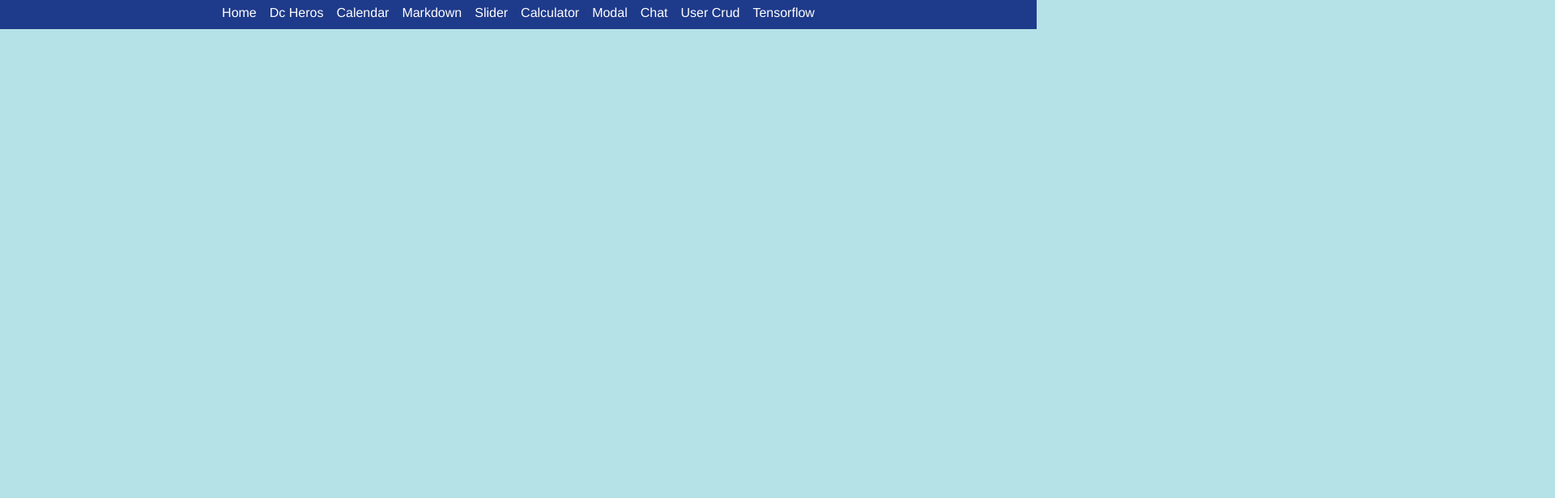
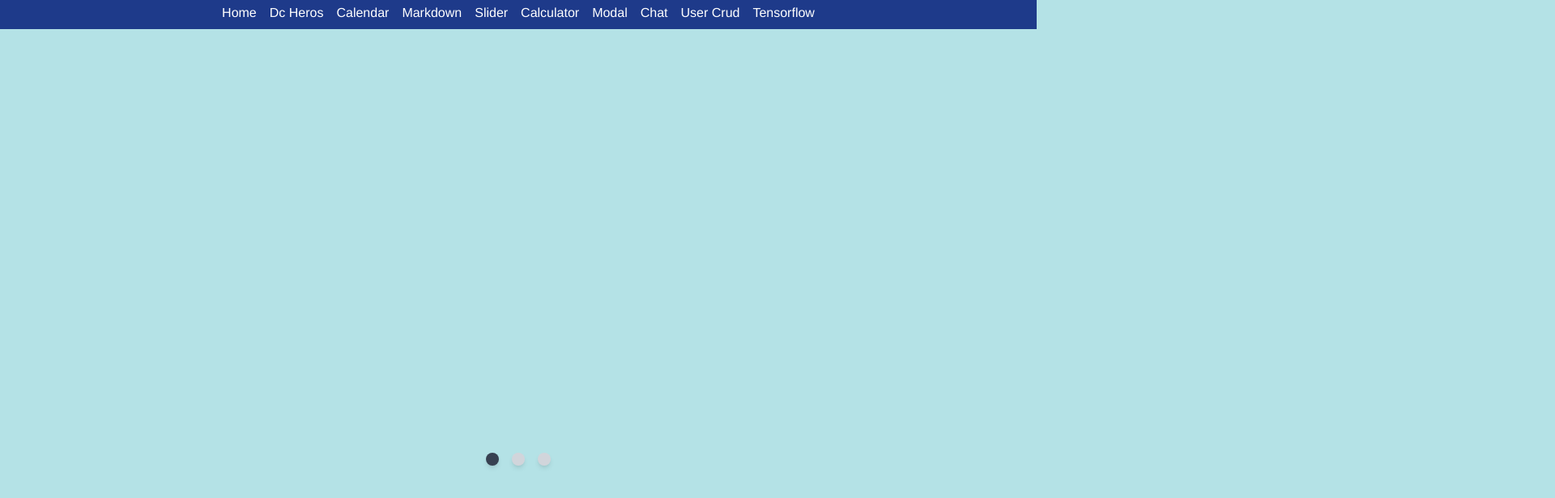
Before and after one commit to jasmine8711/vue-10, a Vue app in the folder heros/: page /slider in a window 1280 px wide. Shown: the part 64-680 px from the top of the page at 81% size, 1920 px wide, since content can reach past the window. Built offline with nearby package versions, Linux system fonts and the light colour scheme.

Commit message:
slider carousel finished

```diff
--- a/heros/package.json
+++ b/heros/package.json
@@ -9,6 +9,7 @@
   },
   "dependencies": {
     "core-js": "^3.6.5",
+    "marked": "^1.2.7",
     "vue": "^3.0.0",
     "vue-router": "^4.0.3"
   },
--- a/heros/src/components/AppHeader.vue
+++ b/heros/src/components/AppHeader.vue
@@ -18,7 +18,7 @@ export default {
         { title: "Dc Heros", to: "/heros" },
         { title: "Calendar", to: "/calendar" },
         { title: "Markdown", to: "/markdown" },
-        { title: "Slider", to: "/slider-carousel" },
+        { title: "Slider", to: "/slider" },
         { title: "Calculator", to: "/calculator" },
         { title: "Modal", to: "/resuseable-modal" },
         { title: "Chat", to: "/chat" },
--- a/heros/src/components/MarkDown.vue
+++ b/heros/src/components/MarkDown.vue
@@ -1,12 +1,26 @@
 <template>
-  <section class="flex w-10/12">
-    <article class="w-1/2 border bg-gray-100">left</article>
-    <article class="w-1/2 border bg-gray-100">right</article>
-  </section>
+  <div class="w-full">
+    <h1 class="p-5">Markdown APP</h1>
+    <section class="flex w-10/12 m-auto h-screen">
+      <article class="w-1/2 border">
+        <textarea class="w-full h-full" :value="text"></textarea>
+      </article>
+      <article class="w-1/2 border bg-gray-100">
+        <textarea class="w-full h-full" :value="text"></textarea>
+      </article>
+    </section>
+  </div>
 </template>
 
 <script>
-export default {};
+export default {
+  data() {
+    return {
+      text: "**this is markdown app**",
+    };
+  },
+  computed: {},
+};
 </script>
 
 <style>
--- /dev/null
+++ b/heros/src/components/Slider.vue
@@ -0,0 +1,78 @@
+<template>
+  <div class="flex flex-wrap w-full relative">
+    <div class="absolute w-full" v-for="(color, index) in sliders" :key="color">
+      <transition name="fade">
+        <div
+          v-if="currentSlide == index"
+          :class="color"
+          style="height: 550px"
+        ></div>
+      </transition>
+    </div>
+    <div class="w-full" style="height: 540px">
+      <div class="absolute bottom-0 w-full flex justify-center">
+        <div
+          v-for="(slider, index) in sliders"
+          :key="slider"
+          @click="makeActive(index)"
+          :class="currentSlide == index ? 'bg-gray-700' : 'bg-gray-300'"
+          class="w-4 h-4 mx-2 rounded-full cursor-pointer shadow-md"
+        ></div>
+      </div>
+    </div>
+    <!-- <div class="my-10 flex w-full">
+      <div class="m-auto">
+        <transition name="fade">
+          <h1 v-if="isTitleShowing">Slider Carousel</h1>
+        </transition>
+        <button
+          @click="isTitleShowing = !isTitleShowing"
+          class="px-2 rounded border"
+        >
+          Toggle Text
+        </button>
+      </div>
+    </div> -->
+  </div>
+</template>
+<script>
+export default {
+  data() {
+    return {
+      currentSlide: 1,
+      sliders: ["bg-teal-600", "bg-blue-600", "bg-yellow-600"],
+      interval: "",
+      isTitleShowing: true,
+    };
+  },
+  methods: {
+    makeActive(index) {
+      this.currentSlide = index;
+    },
+  },
+  mounted() {
+    this.interval = setInterval(() => {
+      this.currentSlide = this.currentSlide === 2 ? 0 : this.currentSlide + 1;
+    }, 2000);
+  },
+  beforeUnmount() {
+    clearInterval(this.interval);
+  },
+};
+</script>
+
+
+<style>
+.fade-enter-active,
+.fade-leave-active {
+  transition: all 1s ease;
+}
+.fade-enter-from {
+  opacity: 0;
+  transform: translateX(-100%);
+}
+.fade-leave-to {
+  opacity: 0;
+  transform: translateX(100%);
+}
+</style>
--- a/heros/src/router.js
+++ b/heros/src/router.js
@@ -3,6 +3,7 @@ import Heros from "./components/Heros.vue";
 import Calendar from "./components/Calendar.vue";
 import Home from "./components/Home.vue";
 import MarkDown from "./components/MarkDown.vue";
+import Slider from "./components/Slider.vue";
 
 const routes = [
     {
@@ -25,6 +26,11 @@ const routes = [
         name: "calendar",
         component: Calendar,
     },
+    {
+        path: "/slider",
+        name: "slider",
+        component: Slider,
+    }
 ];
 
 const router = createRouter({
```
Also changed, not shown: 1 other file (tests, documents, lock files or other folders).
